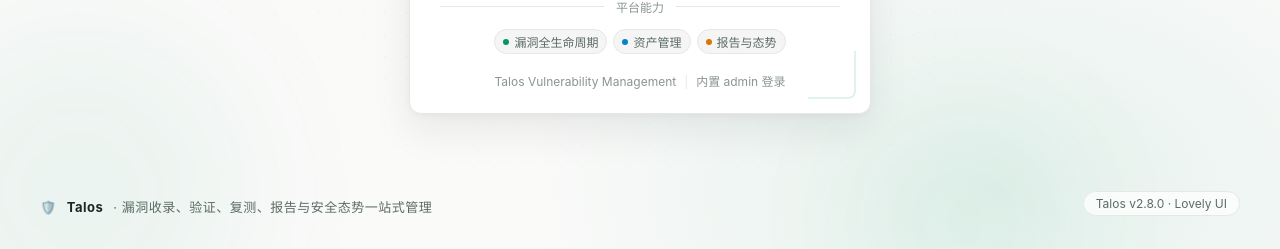
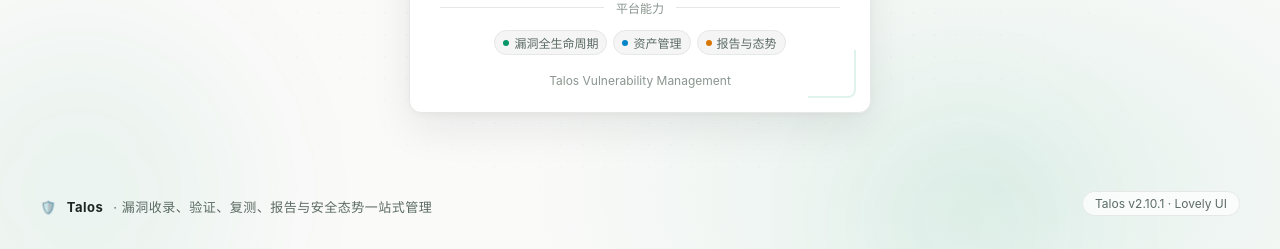
Before and after one commit to vu1Art1st/talos, a Vue app in the folder frontend/: page /login in a window 1280 px wide. Shown: the part 548-797 px from the top of the page. Built offline with nearby package versions, Linux system fonts and the light colour scheme.

Commit message:
🚀 release: 2.10.1 登录页版本号构建注入与登出跳转收敛 (PATCH)

```diff
--- a/frontend/package.json
+++ b/frontend/package.json
@@ -1,6 +1,6 @@
 {
   "name": "talos-frontend",
-  "version": "2.10.0",
+  "version": "2.10.1",
   "private": true,
   "type": "module",
   "packageManager": "pnpm@11.6.0",
--- a/frontend/src/layouts/MainLayout.vue
+++ b/frontend/src/layouts/MainLayout.vue
@@ -230,7 +230,6 @@
 function onCommand(cmd: string) {
   if (cmd === 'logout') {
     auth.logout()
-    router.push('/login')
   } else if (cmd === 'password') {
     pwdVisible.value = true
   } else if (cmd === 'tokens') {
@@ -245,7 +244,6 @@
   ElMessage.success('密码修改成功，请重新登录')
   pwdVisible.value = false
   auth.logout()
-  router.push('/login')
 }
 </script>
 
--- a/frontend/src/stores/auth.ts
+++ b/frontend/src/stores/auth.ts
@@ -1,5 +1,6 @@
 import { defineStore } from 'pinia'
 import client from '../api/client'
+import router from '../router'
 import { applyDictMeta } from '../utils/colors'
 
 export interface UserInfo {
@@ -49,6 +50,7 @@
       localStorage.removeItem('access_token')
       localStorage.removeItem('refresh_token')
       this.user = null
+      router.replace('/login')
     },
   },
 })
--- a/frontend/src/views/Login.vue
+++ b/frontend/src/views/Login.vue
@@ -45,11 +45,11 @@
         <span class="chip"><span class="chip-dot" style="background: var(--tl-warning)"></span>报告与态势</span>
       </div>
 
-      <div class="footer">Talos Vulnerability Management<span class="sep">|</span>内置 admin 登录</div>
+      <div class="footer">Talos Vulnerability Management</div>
     </div>
 
     <div class="slogan">🛡️ <b>Talos</b> · 漏洞收录、验证、复测、报告与安全态势一站式管理</div>
-    <div class="ver-chip">Talos v2.8.0 · Lovely UI</div>
+    <div class="ver-chip">Talos v{{ version }} · Lovely UI</div>
   </div>
 </template>
 
@@ -66,6 +66,7 @@
 const auth = useAuthStore()
 const router = useRouter()
 const route = useRoute()
+const version = __APP_VERSION__
 const loading = ref(false)
 const remember = ref(false)
 const form = reactive({ username: '', password: '' })
--- a/frontend/src/views/TestingPlanList.vue
+++ b/frontend/src/views/TestingPlanList.vue
@@ -507,7 +507,7 @@
 }
 
 // ---------- 结论输出 ----------
-const conclusionPanel = ref<string[]>(['conclusion'])
+const conclusionPanel = ref<string[]>([])
 const conclusion = ref<Record<string, any>>({})
 const conclusionLoading = ref(false)
 
--- a/frontend/src/vite-env.d.ts
+++ b/frontend/src/vite-env.d.ts
@@ -1,4 +1,7 @@
 /// <reference types="vite/client" />
+
+// 构建期注入的版本号（见 vite.config.ts 的 define），登录页右下角展示
+declare const __APP_VERSION__: string
 
 declare module '*.vue' {
   import type { DefineComponent } from 'vue'
--- a/frontend/vite.config.ts
+++ b/frontend/vite.config.ts
@@ -1,3 +1,4 @@
+import { readFileSync } from 'node:fs'
 import { defineConfig } from 'vite'
 import vue from '@vitejs/plugin-vue'
 
@@ -5,8 +6,14 @@
 const frontendPort = Number(process.env.VP_FRONTEND_PORT || 27014)
 const backendPort = Number(process.env.VP_BACKEND_PORT || 27015)
 
+// 登录页右下角版本号：构建时从 package.json 注入，随前端版本号自动同步
+const pkg = JSON.parse(readFileSync(new URL('./package.json', import.meta.url), 'utf-8'))
+
 export default defineConfig({
   plugins: [vue()],
+  define: {
+    __APP_VERSION__: JSON.stringify(pkg.version),
+  },
   // 单测（vitest）：纯逻辑测试用 node 环境即可，无需 jsdom
   test: {
     environment: 'node',
```
Also changed, not shown: 3 other files (tests, documents, lock files or other folders).
